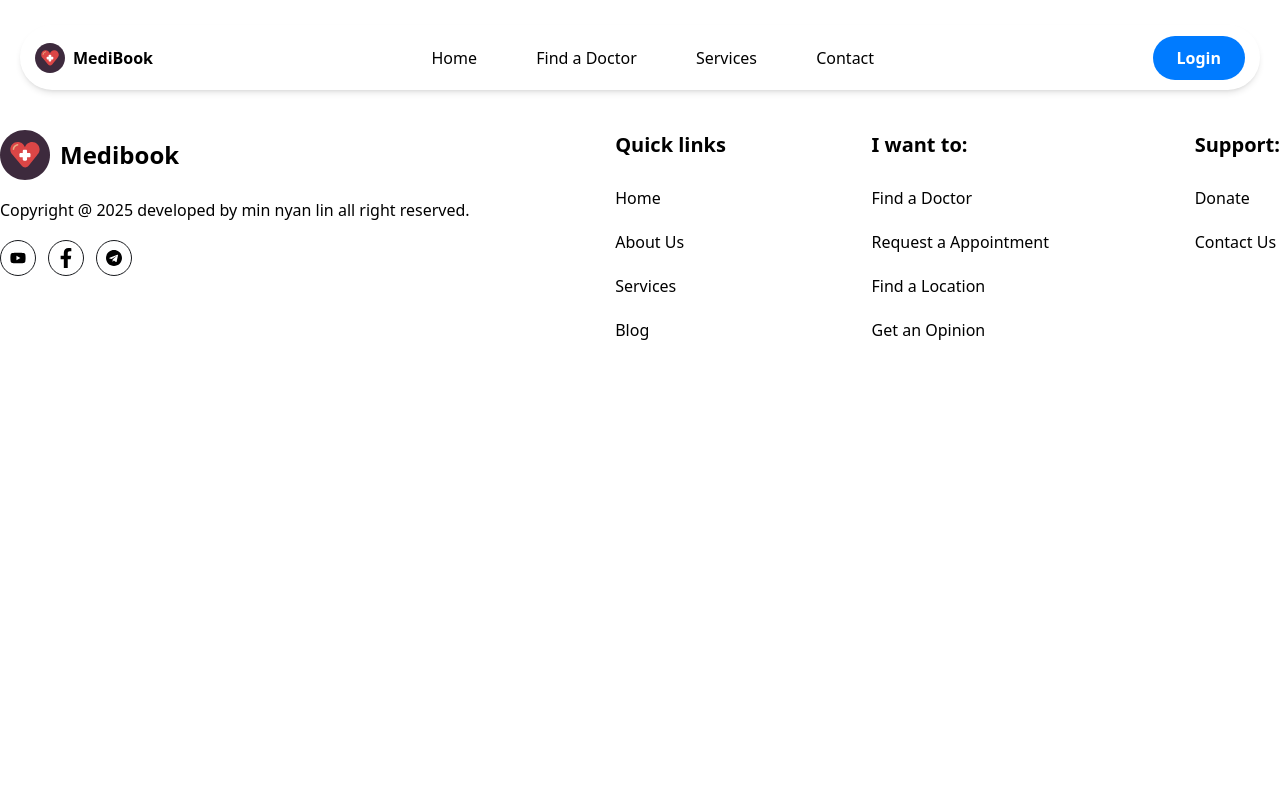
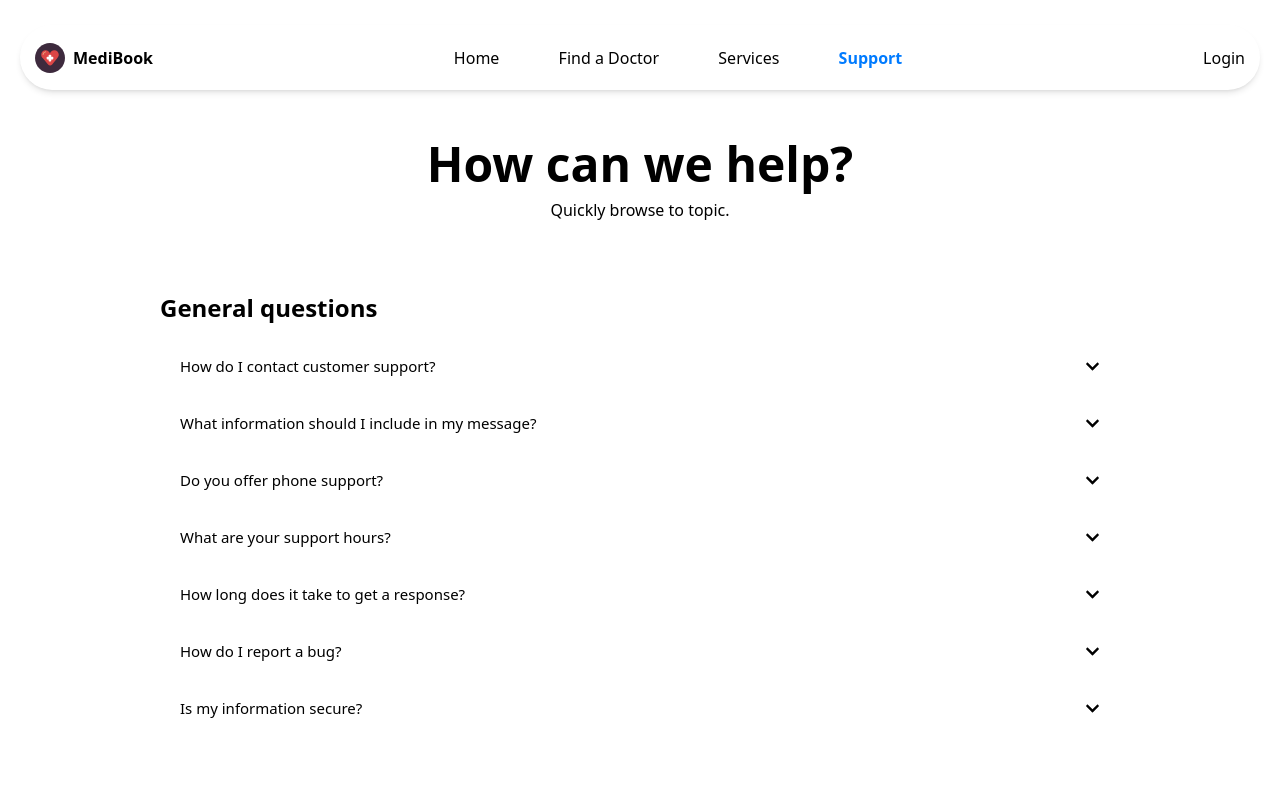
Before and after one commit to Curis-lab/Medibook, a React (Vite) app in the folder frontend/: page /support in a window 1280 px wide. Shown: the top 800 px of the page. Built offline with nearby package versions, Linux system fonts and the light colour scheme.

Commit message:
upgrade support page

```diff
--- a/frontend/package.json
+++ b/frontend/package.json
@@ -15,9 +15,11 @@
     "@react-email/components": "0.4.0",
     "@tailwindcss/vite": "^4.1.10",
     "@tanstack/react-query": "^5.81.5",
+    "classnames": "^2.5.1",
     "date-fns": "^4.1.0",
     "gsap": "^3.13.0",
     "locomotive-scroll": "^5.0.0-beta.9",
+    "radix-ui": "^1.4.3",
     "react": "^19.1.0",
     "react-day-picker": "^9.8.1",
     "react-dom": "^19.1.0",
--- a/frontend/src/components/Header/Header.jsx
+++ b/frontend/src/components/Header/Header.jsx
@@ -8,7 +8,7 @@ const navLinks = [
   { path: "/home", display: "Home" },
   { path: "/doctors", display: "Find a Doctor" },
   { path: "/services", display: "Services" },
-  { path: "/contact", display: "Contact" },
+  { path: "/support", display: "Support" },
 ];
 
 function Header() {
--- /dev/null
+++ b/frontend/src/components/molecules/Accordion/Accordion.jsx
@@ -0,0 +1,53 @@
+import React from "react";
+import * as RadixAccordion from "@radix-ui/react-accordion";
+import { FaChevronDown } from "react-icons/fa";
+import classNames from "classnames";
+import style from  './style.module.css';
+
+function AppAccordion({ contents}) {
+  return (
+    <RadixAccordion.Root
+    className={style.AccordionRoot}
+    type="single" defaultValue="item" collapsible>
+      {contents.map((cont, idx) => (
+        <RadixAccordion.Item
+          value={cont.question}
+          key={idx}
+          className={style.AccordionItem}
+        >
+          <AccordionTrigger className="text-xl">{cont.question}</AccordionTrigger>
+          <AccordionContent>{cont.answer}</AccordionContent>
+        </RadixAccordion.Item>
+      ))}
+    </RadixAccordion.Root>
+  );
+}
+
+const AccordionTrigger = React.forwardRef(
+  ({ children, className, ...props }, forwardedRef) => (
+    <RadixAccordion.Header className={style.AccordionHeader}>
+      <RadixAccordion.Trigger
+        className={classNames(`${style.AccordionTrigger}`, className)}
+        {...props}
+        ref={forwardedRef}
+      >
+        {children}
+        <FaChevronDown className={style.AccordionChevron} aria-hidden />
+      </RadixAccordion.Trigger>
+    </RadixAccordion.Header>
+  )
+);
+
+const AccordionContent = React.forwardRef(
+  ({ children, className, ...props }, forwardedRef) => (
+    <RadixAccordion.Content
+      className={classNames(`${style.AccordionContent}`, className)}
+      {...props}
+      ref={forwardedRef}
+    >
+      <div className={style.AccordionContentText}>{children}</div>
+    </RadixAccordion.Content>
+  )
+);
+
+export default AppAccordion;
--- /dev/null
+++ b/frontend/src/components/molecules/Accordion/style.module.css
@@ -0,0 +1,103 @@
+/* @import "@radix-ui/colors/black-alpha.css"; */
+/* @import "@radix-ui/colors/mauve.css"; */
+/* @import "@radix-ui/colors/violet.css"; */
+
+/* reset */
+button,
+h3 {
+	all: unset;
+}
+
+.AccordionRoot {
+	width: 100%;
+}
+
+.AccordionItem {
+	overflow: hidden;
+	margin-top: 1px;
+    margin-block: 12px;
+}
+
+.AccordionItem:first-child {
+	margin-top: 0;
+	border-top-left-radius: 4px;
+	border-top-right-radius: 4px;
+}
+
+.AccordionItem:last-child {
+	border-bottom-left-radius: 4px;
+	border-bottom-right-radius: 4px;
+}
+
+.AccordionItem:focus-within {
+	position: relative;
+	z-index: 1;
+	box-shadow: 0 0 0 2px var(--mauve-12);
+}
+
+.AccordionHeader {
+	display: flex;
+}
+
+.AccordionTrigger {
+	font-family: inherit;
+	background-color: transparent;
+	padding: 0 20px;
+	height: 45px;
+	flex: 1;
+	display: flex;
+	align-items: center;
+	justify-content: space-between;
+	font-size: 15px;
+	line-height: 1;
+	color: var(--violet-11);
+	box-shadow: 0 1px 0 var(--mauve-6);
+	background-color: white;
+}
+
+.AccordionTrigger:hover {
+	background-color: var(--mauve-2);
+}
+
+.AccordionContent {
+	overflow: hidden;
+	font-size: 15px;
+	color: var(--mauve-11);
+	background-color: var(--mauve-2);
+}
+.AccordionContent[data-state="open"] {
+	animation: slideDown 300ms cubic-bezier(0.87, 0, 0.13, 1);
+}
+.AccordionContent[data-state="closed"] {
+	animation: slideUp 300ms cubic-bezier(0.87, 0, 0.13, 1);
+}
+
+.AccordionContentText {
+	padding: 15px 20px;
+}
+
+.AccordionChevron {
+	color: var(--violet-10);
+	transition: transform 300ms cubic-bezier(0.87, 0, 0.13, 1);
+}
+.AccordionTrigger[data-state="open"] > .AccordionChevron {
+	transform: rotate(180deg);
+}
+
+@keyframes slideDown {
+	from {
+		height: 0;
+	}
+	to {
+		height: var(--radix-accordion-content-height);
+	}
+}
+
+@keyframes slideUp {
+	from {
+		height: var(--radix-accordion-content-height);
+	}
+	to {
+		height: 0;
+	}
+}
--- a/frontend/src/components/pages/ContactPage/Contact.jsx
+++ b/frontend/src/components/pages/ContactPage/Contact.jsx
@@ -1,21 +1,28 @@
+import {
+  generalQuestions,
+  subscriptionQuestions,
+} from "../../../contents/contact.json";
+import AppAccordion from "../../molecules/Accordion/Accordion";
+
 const ContactForm = ({ onSubmit }) => {
   const formConfig = {
     heading: "Contact Us",
-    description: "Got a technical issue? Want to send feedback about a beta feature? Let us know. Our team is ready to assist you with any questions or concerns. We'll get back to you as soon as possible.",
+    description:
+      "Got a technical issue? Want to send feedback about a beta feature? Let us know. Our team is ready to assist you with any questions or concerns. We'll get back to you as soon as possible.",
     fields: [
       {
         id: "email",
         label: "Your Email",
         type: "email",
         placeholder: "example@gmail.com",
-        containerClass: ""
+        containerClass: "",
       },
       {
         id: "subject",
         label: "Subject",
         type: "text",
         placeholder: "Let us know that we can help you.",
-        containerClass: ""
+        containerClass: "",
       },
       {
         id: "message",
@@ -23,13 +30,14 @@ const ContactForm = ({ onSubmit }) => {
         type: "textarea",
         placeholder: "Leave a message....",
         rows: 6,
-        containerClass: "sm:col-span-2"
-      }
-    ]
+        containerClass: "sm:col-span-2",
+      },
+    ],
   };
 
   const FormField = ({ field }) => {
-    const commonClasses = "w-full px-4 py-3 border border-solid border-[#0066ff61] focus:outline-none focus:border-primary text-[16px] leading-7 text-black placeholder:text-primary cursor-pointer rounded-md mt-1";
+    const commonClasses =
+      "w-full px-4 py-3 border border-solid border-[#0066ff61] focus:outline-none focus:border-primary text-[16px] leading-7 text-black placeholder:text-primary cursor-pointer rounded-md mt-1";
 
     return (
       <div className={field.containerClass}>
@@ -59,14 +67,28 @@ const ContactForm = ({ onSubmit }) => {
   };
 
   return (
-    <section className="min-h-screen">
+    <section className="min-h-screen my-[50px] lg:mx-[160px] sm:mx-[30px] mx-[10px] flex flex-col gap-[70px]">
+      <div>
+        <h1 className="text-5xl font-bold text-center">How can we help?</h1>
+        <p className="text-center mt-[10px]">Quickly browse to topic.</p>
+      </div>
+      <div>
+        <h1 className="text-2xl font-bold mb-[20px]">General questions</h1>
+        <AppAccordion contents={generalQuestions} bg="bg-orange-200" />
+      </div>
+      <div>
+        <h1 className="text-2xl font-bold mb-[20px]">
+          Subscriptions and billing
+        </h1>
+        <AppAccordion contents={subscriptionQuestions} bg="bg-pink-200" />
+      </div>
       <div className="px-4 mx-auto max-w-screen-md mt-[100px]">
         <h2 className="text-center">{formConfig.heading}</h2>
         <p className="mb-8 lg:mb-16 font-light text-center text__parag">
           {formConfig.description}
         </p>
         <form className="space-y-8" onSubmit={onSubmit}>
-          {formConfig.fields.map(field => (
+          {formConfig.fields.map((field) => (
             <FormField key={field.id} field={field} />
           ))}
           <button className="btn rounded sm:w-fit" type="submit">
--- a/frontend/src/components/templates/Doctorinfo/DoctorInfo.jsx
+++ b/frontend/src/components/templates/Doctorinfo/DoctorInfo.jsx
@@ -1,5 +1,3 @@
-import React from "react";
-import { MdOutlineStarPurple500 } from "react-icons/md";
 import DoctorInfo from "../../organisms/DoctorInfo/DoctorInfo";
 import DoctorAvatar from "../../atoms/Avatars/DoctorAvatar/DoctorAvatar";
 
--- /dev/null
+++ b/frontend/src/contents/contact.json
@@ -0,0 +1,62 @@
+{
+  "generalQuestions": [
+    {
+      "question": "How do I contact customer support?",
+      "answer": "You can contact our customer support team through this contact form, or email us directly at support@example.com. We aim to respond within 24 hours."
+    },
+    {
+      "question": "What information should I include in my message?",
+      "answer": "Please include relevant details about your inquiry, such as any error messages, steps to reproduce issues, or specific questions you have. The more details you provide, the better we can assist you."
+    },
+    {
+      "question": "Do you offer phone support?",
+      "answer": "Currently, we primarily provide support through email and this contact form. This allows us to track and resolve your issues more effectively."
+    },
+    {
+      "question": "What are your support hours?",
+      "answer": "Our support team is available Monday through Friday, 9 AM to 6 PM EST. Messages received outside these hours will be addressed the next business day."
+    },
+    {
+      "question": "How long does it take to get a response?",
+      "answer": "We typically respond to all inquiries within 24 business hours. Complex technical issues may require additional time for investigation."
+    },
+    {
+      "question": "How do I report a bug?",
+      "answer": "When reporting a bug, please include: steps to reproduce the issue, expected behavior, actual behavior, and any error messages you receive. Screenshots are also helpful."
+    },
+    {
+      "question": "Is my information secure?",
+      "answer": "Yes, we take data security seriously. All communications through this contact form are encrypted and stored securely. We never share your information with third parties."
+    }
+  ],
+  "subscriptionQuestions": [
+    {
+      "question": "What payment methods do you accept?",
+      "answer": "We accept all major credit cards (Visa, MasterCard, American Express), PayPal, and bank transfers. All payments are processed securely through our payment providers."
+    },
+    {
+      "question": "How do I update my billing information?",
+      "answer": "You can update your billing information by logging into your account, navigating to Settings > Billing, and selecting 'Update Payment Method'. Changes will take effect immediately."
+    },
+    {
+      "question": "Can I cancel my subscription at any time?",
+      "answer": "Yes, you can cancel your subscription at any time through your account settings. Your access will continue until the end of your current billing period. No refunds are provided for partial months."
+    },
+    {
+      "question": "How often will I be billed?",
+      "answer": "Billing occurs monthly or annually, depending on the subscription plan you choose. The billing date is set to the day you initially subscribed."
+    },
+    {
+      "question": "Do you offer refunds?",
+      "answer": "We offer a 30-day money-back guarantee for new subscriptions. After this period, refunds are handled on a case-by-case basis. Please contact our support team to discuss your situation."
+    },
+    {
+      "question": "What happens if my payment fails?",
+      "answer": "If a payment fails, we'll automatically retry the charge and notify you by email. Your account access continues during a 7-day grace period while we resolve any payment issues."
+    },
+    {
+      "question": "How do I get a copy of my invoices?",
+      "answer": "All invoices are automatically emailed to you and can also be accessed through your account dashboard under Billing > Invoice History."
+    }
+  ]
+}
--- a/frontend/src/routes/Router.jsx
+++ b/frontend/src/routes/Router.jsx
@@ -21,7 +21,7 @@ function Router() {
       <Route path="/doctors/:id" element={<DoctorDetailsPage />} />
       <Route path="/login" element={<LoginPage />} />
       <Route path="/register" element={<RegistrationPage />} />
-      <Route path="/contact" element={<ContactPage />} />
+      <Route path="/support" element={<ContactPage />} />
       <Route path="/services" element={<ServicesPage />} />
       <Route
         path="/users/profile/me"
```
Also changed, not shown: frontend/src/components/Services/ServiceLIst.jsx (+8 -8 lines), 1 other file (tests, documents, lock files or other folders).
